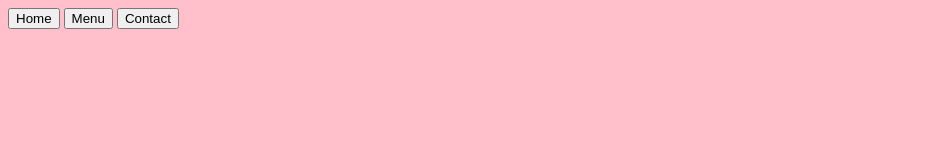
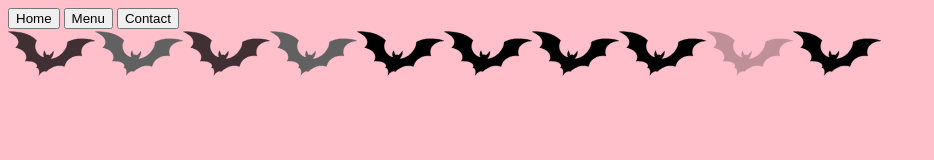
Before and after one commit to pilzpuffer/vampire-restaurant, a website built with webpack: page src/template.html in a window 1280 px wide. Shown: the whole page, without its empty margins (0-934 px from the left). Built offline with nearby package versions, Linux system fonts and the light colour scheme.

Commit message:
Added basis for bat randomization for page decoration, removed unneeded bat image asset

```diff
--- a/package.json
+++ b/package.json
@@ -1,7 +1,7 @@
 {
   "name": "vampire-restaurant",
   "version": "1.0.0",
-  "description": "",
+  "description": "restaurant website based off a friend's party menu",
   "main": "index.js",
   "scripts": {
     "test": "echo \"Error: no test specified\" && exit 1"
@@ -11,7 +11,7 @@
     "url": "git+https://github.com/pilzpuffer/vampire-restaurant.git"
   },
   "keywords": [],
-  "author": "",
+  "author": "pilzpuffer",
   "license": "ISC",
   "type": "module",
   "bugs": {
--- a/src/index.js
+++ b/src/index.js
@@ -1 +1,24 @@
 import "./style.css";
+import batImage from "./assets/img/bat.svg";
+
+console.log('Hey, bloodsucker!');
+
+window.addEventListener("load", function() {
+
+    let content = document.querySelector("#content");
+    let batVariety = ["gray-filter", "rotate", "wisp", "ghost", "ghoul"];
+
+    for (let i = 0; i < 10; i++) {
+        let bat = document.createElement("img");
+        let selectVariant = batVariety[Math.floor(Math.random() * batVariety.length)];
+        console.log(selectVariant);
+        let chance = Math.random();
+        bat.src = batImage;
+        bat.classList.add("bat");
+            if ( chance > 0.5 ) {
+                bat.classList.add(`${selectVariant}`);
+            }
+
+        content.appendChild(bat);
+    }
+})
--- a/src/style.css
+++ b/src/style.css
@@ -1,3 +1,35 @@
+::root {
+    --rotate-value: rotate(30deg);
+}
+
 body {
     background-color: pink;
 }
+
+#content {
+    height: 10em;
+}
+
+.bat {
+    height: 3em;
+}
+
+.gray-filter {
+    filter: invert(38%) sepia(0%) saturate(1098%) hue-rotate(137deg) brightness(97%) contrast(92%);
+}
+
+.rotate {
+   transform: var(--rotate-value);
+}
+
+.wisp {
+    filter: opacity(25%)
+}
+
+.ghost {
+    filter: opacity(50%);
+}
+
+.ghoul {
+    filter: opacity(75%)
+}
```
Also changed, not shown: src/assets/img/bat-alt.svg (deleted), 1 other file.
